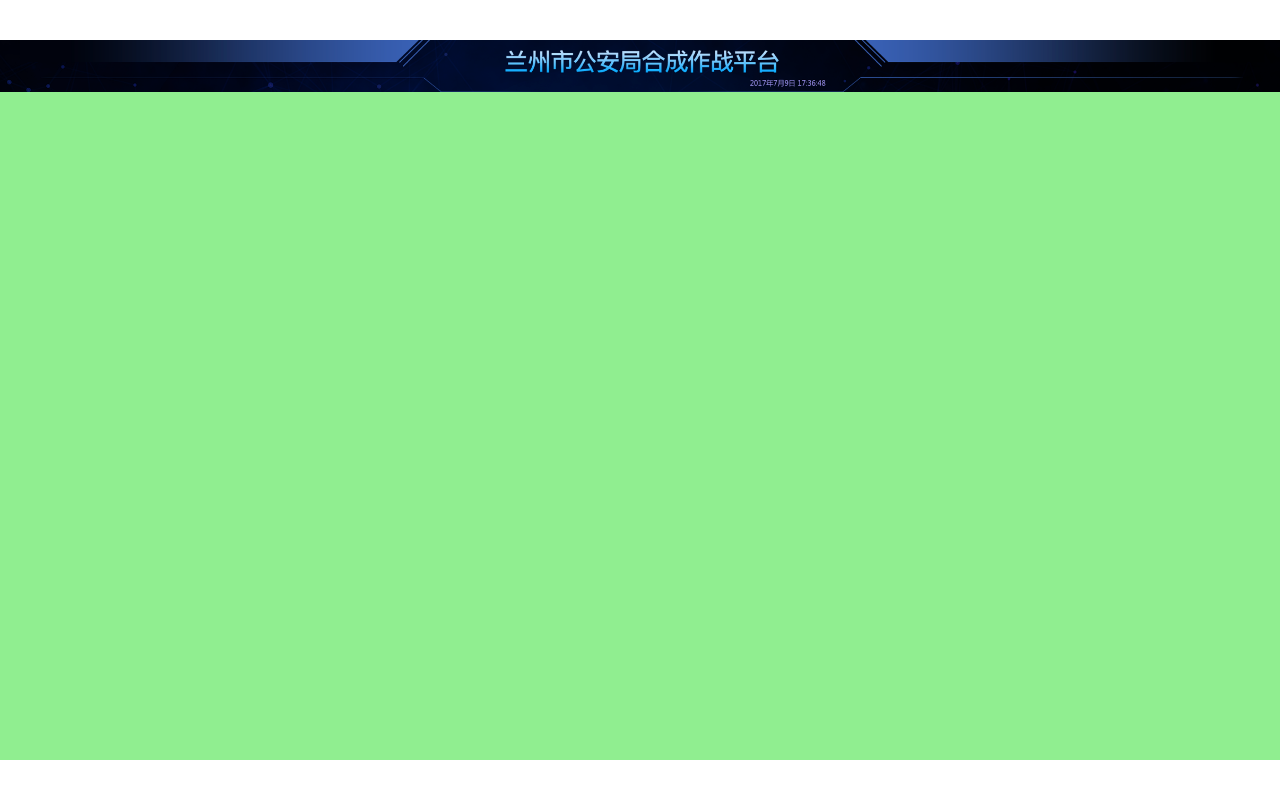
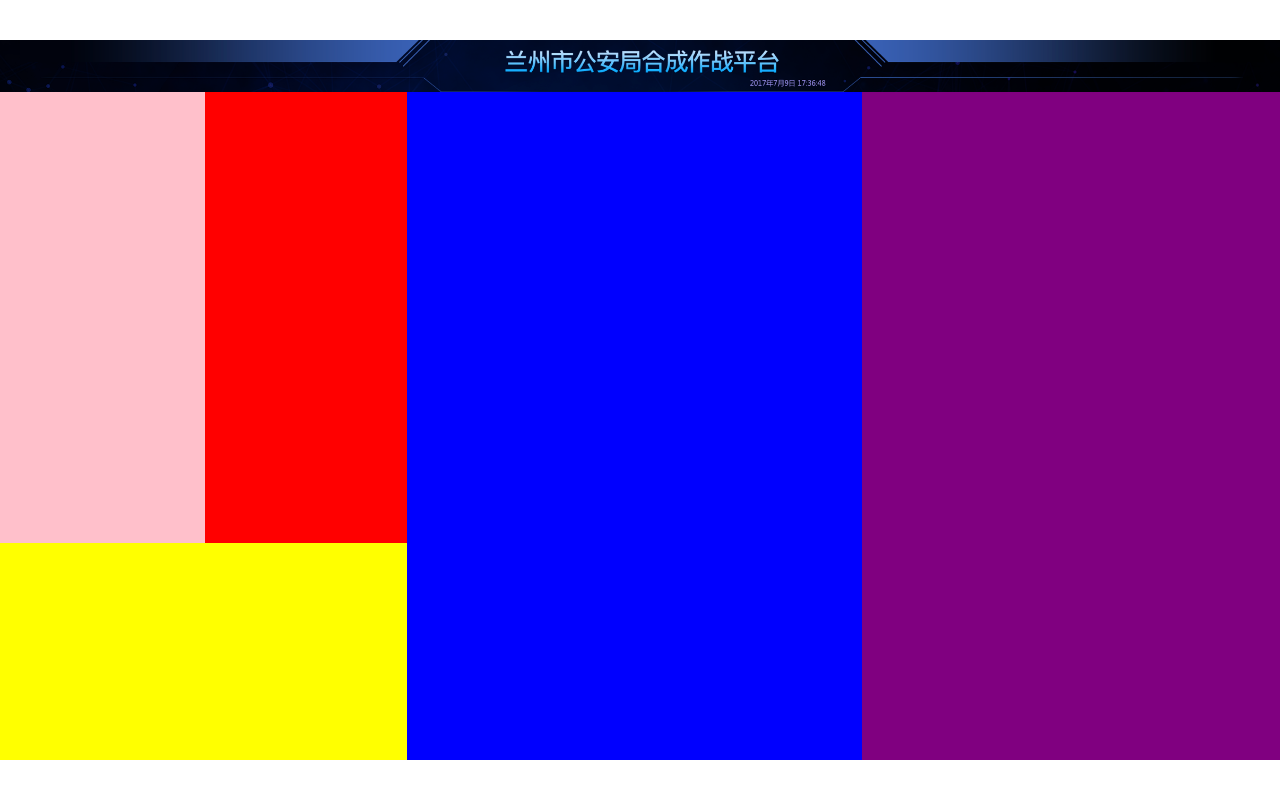
Before and after one commit to MinorN/big-screen, a React (Vite) app: page /#/ in a window 1280 px wide. Built offline with nearby package versions, Linux system fonts and the light colour scheme.

Commit message:
make grids

```diff
--- a/src/pages/home.scss
+++ b/src/pages/home.scss
@@ -1,8 +1,43 @@
 @import "../shared/helper";
 
-.home{
+.home {
+  display: flex;
+  flex-direction: column;
+  flex: 1;
+
   header {
     height: px(99);
     background-size: cover;
   }
+
+  main {
+    flex: 1;
+    display: grid;
+    grid-template:
+    "box1 box2 box4 box5" 755fr
+    "box3 box3 box4 box5" 363fr / 366fr 361fr 811fr 747fr;
+
+    > .section1 {
+      grid-area: box1;
+      background: pink;
+    }
+
+    > .section2 {
+      grid-area: box2;
+      background: red;
+    }
+
+    > .section3{
+      grid-area: box3;
+      background: yellow;
+    }
+    >.section4{
+      grid-area:box4;
+      background: blue;
+    }
+    >.section5{
+      grid-area:box5;
+      background: purple;
+    }
+  }
 }
--- a/src/pages/home.tsx
+++ b/src/pages/home.tsx
@@ -1,11 +1,18 @@
 import React from 'react';
 import './home.scss';
-import headerBg from'../images/header.png'
+import headerBg from '../images/header.png';
 
 export const Home = () => {
-  return (
-    <div className="home">
-      <header style={{backgroundImage:`url(${headerBg})`}}/>
-    </div>
-  );
+    return (
+        <div className="home">
+            <header style={{backgroundImage: `url(${headerBg})`}}/>
+            <main>
+                <section className="section1"></section>
+                <section className="section2"></section>
+                <section className="section3"></section>
+                <section className="section4"></section>
+                <section className="section5"></section>
+            </main>
+        </div>
+    );
 };
--- a/src/shared/style.scss
+++ b/src/shared/style.scss
@@ -1,4 +1,5 @@
 @import "helper";
+
 body {
   margin: 0;
   font-family: -apple-system, BlinkMacSystemFont, "Segoe UI", "Roboto", "Oxygen",
@@ -12,14 +13,36 @@
   font-family: source-code-pro, Menlo, Monaco, Consolas, "Courier New",
   monospace;
 }
-* {box-sizing: border-box;margin: 0; padding: 0; font-weight: normal;}
-*::before {box-sizing: border-box;}
-*::after {box-sizing: border-box;}
+
+* {
+  box-sizing: border-box;
+  margin: 0;
+  padding: 0;
+  font-weight: normal;
+}
+
+*::before {
+  box-sizing: border-box;
+}
+
+*::after {
+  box-sizing: border-box;
+}
+
 body {
   font-family: $font-hei;
   font-size: 16px;
 }
-#root{
+
+#root {
   margin: 0 auto;
   background: lightgreen;
+  display: flex;
+  flex-direction: column;
 }
+
+.App {
+  display: flex;
+  flex-direction: column;
+  flex: 1;
+}
```
